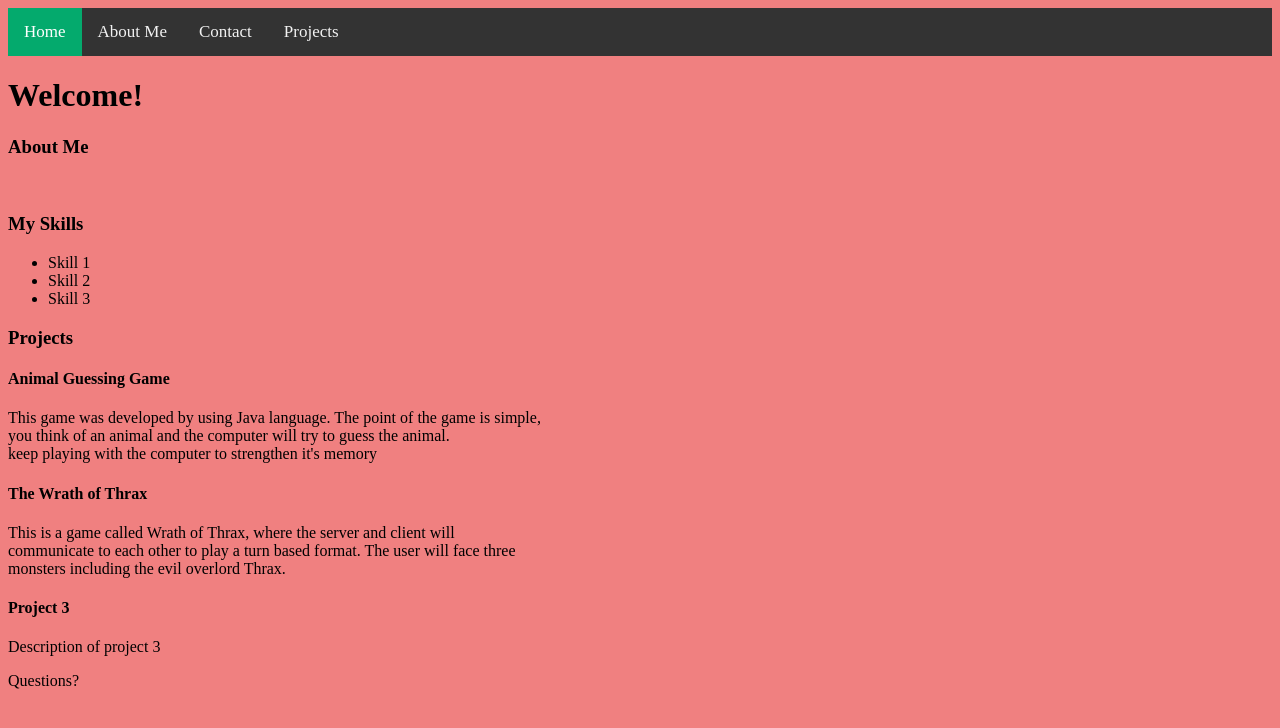
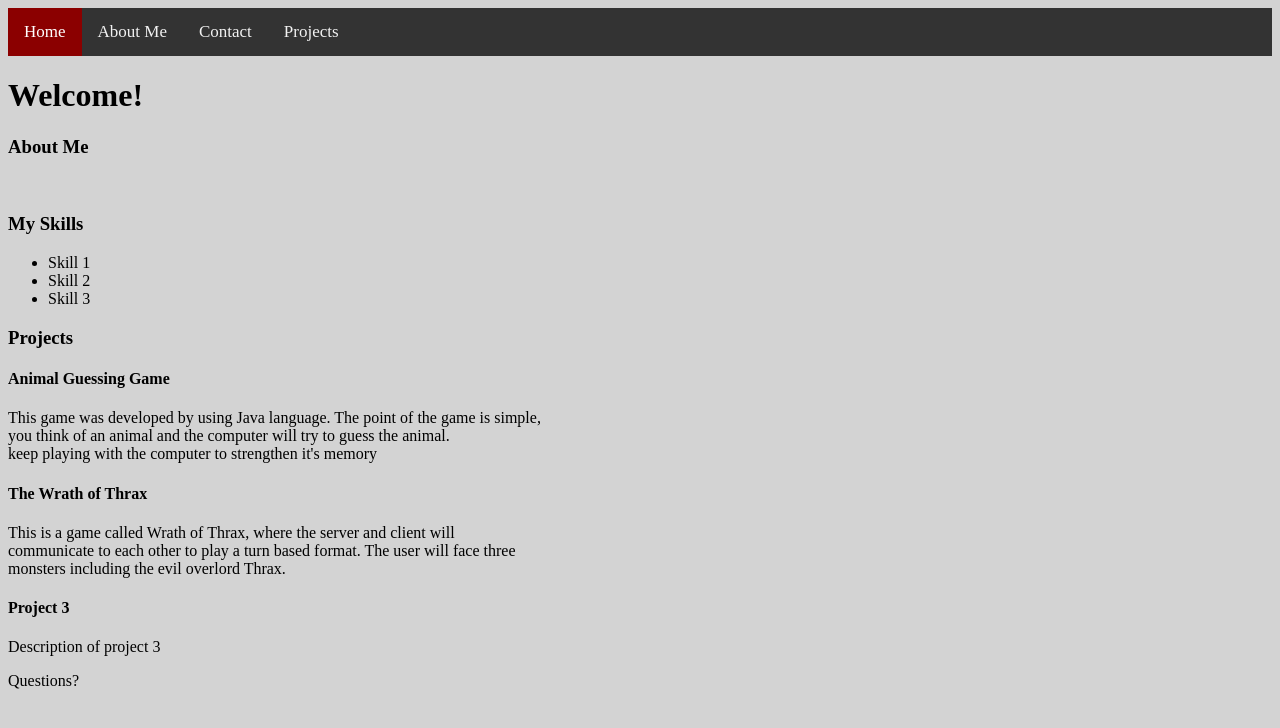
Before and after one commit to RedRiverFl0/RedRiverFl0.github.io, a plain HTML site: page index.html in a window 1280 px wide. Drawn offline with Linux system fonts and the light colour scheme.

Commit message:
I changed color of the nav and the background of the website

```diff
--- a/projects.css
+++ b/projects.css
@@ -1,10 +1,10 @@
 body {
-    background-color: lightcoral;
+    background-color: lightgray;
 }
 
 p main{
     font-family: Verdana, Geneva, Tahoma, sans-serif;
-    font-size: large;
+    font-size: medium;
 
 }
 
@@ -36,7 +36,7 @@ h1 header {
 
   /* Add an active class to highlight the current page */
   .topnav a.active {
-    background-color: #04AA6D;
+    background-color: darkred;
     color: white;
   }
 
@@ -44,3 +44,7 @@ h1 header {
   .topnav .icon {
     display: none;
   }
+
+  .project {
+    border: 2px red;
+  }
```
